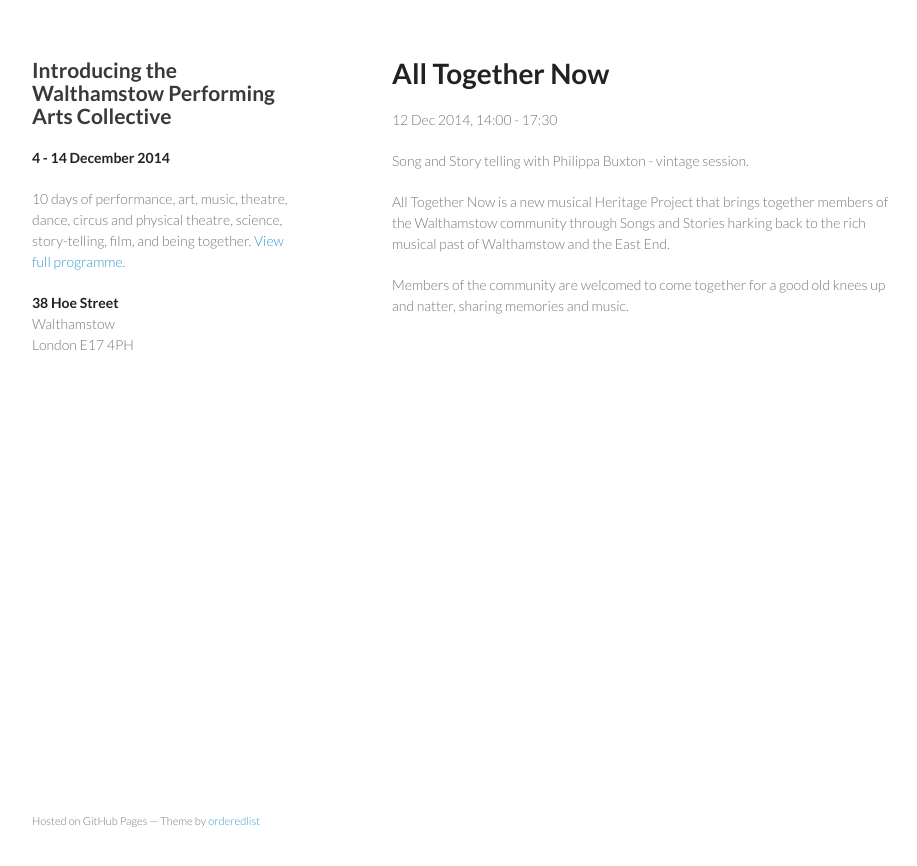
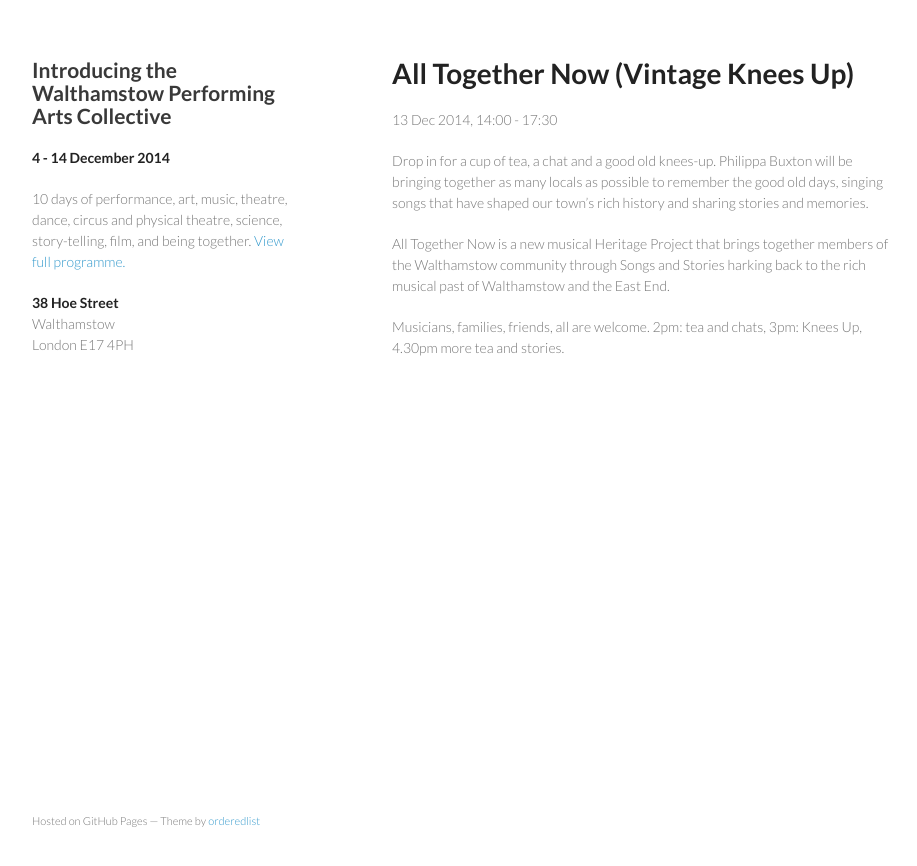
Before and after one commit to arts-walthamstow/arts-walthamstow.github.io, a Jekyll site: the page built from _posts/2014-12-13-all-together-now.md, in a window 1280 px wide. Shown: the top 866 px of the page, without its empty margins (178-1095 px from the left). Built offline with Jekyll 4.4.1, drawn with Linux system fonts in a browser that asks for light colours.

Commit message:
update events

```diff
--- a/_posts/2014-11-07-welcome-to-jekyll.markdown
+++ b/_posts/2014-11-07-welcome-to-jekyll.markdown
@@ -2,7 +2,9 @@
 layout: post
 title:  "Worshop"
 date:   2014-11-07 13:10:00
-excerpt: "Here as ummery"
+end_date: 2014-11-07 14:10:00
+image: "2014-12/not-graffiti-web.jpg"
+image-alt: "Not Graffiti, source: Sadie Edginton"
 categories: template
 ---
 You’ll find this post in your `_posts` directory. Go ahead and edit it and re-build the site to see your changes. You can rebuild the site in many different ways, but the most common way is to run `jekyll serve --watch`, which launches a web server and auto-regenerates your site when a file is updated.
--- a/_posts/2014-12-13-all-together-now.md
+++ b/_posts/2014-12-13-all-together-now.md
@@ -1,13 +1,13 @@
 ---
 layout: post
-title:  "All Together Now"
-date:   2014-12-12 14:00:00
-end_date: 2014-12-12 17:30:00
+title:  "All Together Now (Vintage Knees Up)"
+date:   2014-12-13 14:00:00
+end_date: 2014-12-13 17:30:00
 categories: event
-ticketing: "Free to attend"
+ticketing: "Free to attend, all ages and over 50s encouraged."
 ---
-Song and Story telling with Philippa Buxton - vintage session.
+Drop in for a cup of tea, a chat and a good old knees-up. Philippa Buxton will be bringing together as many locals as possible to remember the good old days, singing songs that have shaped our town's rich history and sharing stories and memories.
 
 All Together Now is a new musical Heritage Project that brings together members of the Walthamstow community through Songs and Stories harking back to the rich musical past of Walthamstow and the East End.
 
-Members of the community are welcomed to come together for a good old knees up and natter, sharing memories and music.
+Musicians, families, friends, all are welcome. 2pm: tea and chats, 3pm: Knees Up, 4.30pm more tea and stories.
```
Also changed, not shown: _posts/2014-12-04-opeing.md (+1 -2 lines), _posts/2014-12-07-colour-workshop.md (+10 -2 lines), _posts/2014-12-12-all-together-now.md (+3 -5 lines), _posts/2014-12-14-colour-workshop.md (+10 -2 lines), assets/2014-12/colour-names-2.jpg (added).
